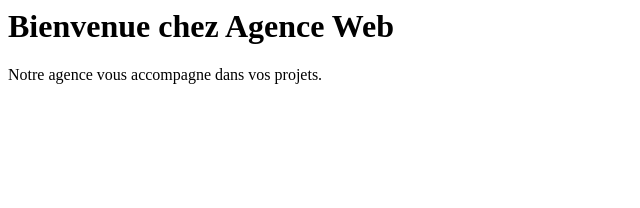
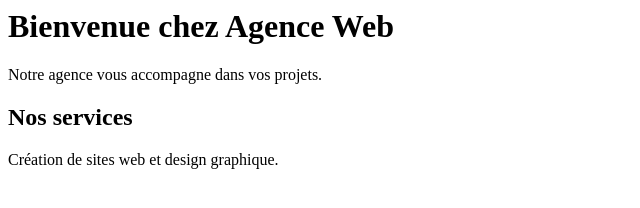
Before and after one commit to nawress4/agence-web-examen, a plain HTML site: page index.html in a window 1280 px wide. Shown: the whole page, without its empty margins (0-640 px from the left). Drawn offline with Linux system fonts and the light colour scheme.

Commit message:
Ajout de la section services

```diff
--- a/index.html
+++ b/index.html
@@ -1,2 +1,6 @@
 <h1>Bienvenue chez Agence Web</h1>
 <p>Notre agence vous accompagne dans vos projets.</p>
+<section>
+    <h2>Nos services</h2>
+    <p>Création de sites web et design graphique.</p>
+</section>
```
